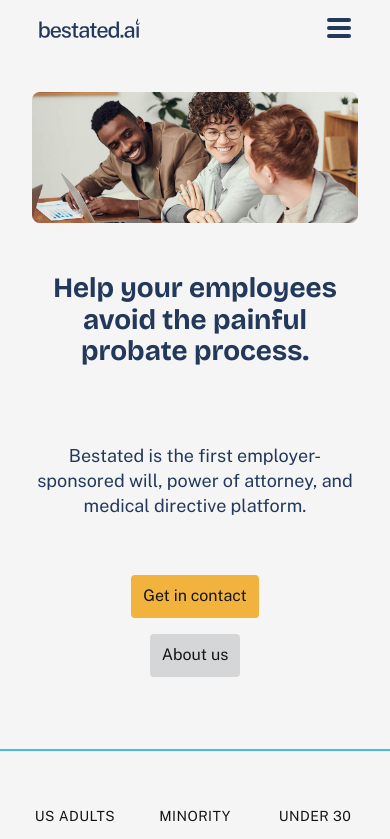
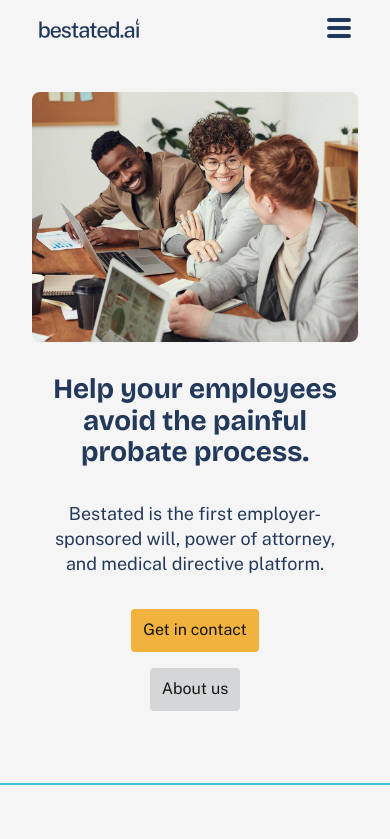
Before and after one commit to chenathy/bestated-ai, a React app: page / in a window 390 px wide. Shown: the top 839 px of the page. Built offline with nearby package versions, Linux system fonts and the light colour scheme.

Commit message:
completed Hero section desktop & mobile

```diff
--- a/src/components/Hero/Hero.css
+++ b/src/components/Hero/Hero.css
@@ -14,7 +14,6 @@
         width: 576px;
         max-height: 471px;
         gap: 32px;
-        font-weight: 400;
 
         display: grid;
 
@@ -87,7 +86,7 @@
 
     .hero {
         /* width: 300px; */
-        max-height: 585px;
+        /* max-height: 585px; */
         gap: 32px;
         padding-top: 32px;
         margin-left: 8.33%;
@@ -103,7 +102,7 @@
 
     .hero .img-container {
         width: 100%;
-        height: 200px;
+        height: 250px;
         overflow: hidden;
         position: relative;
         top: 0;
@@ -113,29 +112,34 @@
 
     .hero .img-container img {
         position: absolute;
-        top: -180px;
-        left: 0;
+        top: -150px;
+        left: 0px;
         width: 100%;
         height: auto;
     }
 
     .hero .text-and-btn {
         /* width: 100%; */
+        display: grid;
+        align-items: center;
+        justify-content: center;
         gap: 32px;
         text-align: center;
     }
 
     .hero .text-and-btn h1 {
-        /* width: 300px; */
+        width: 300px;
         height: 95px;
         font-family: 'Bricolage Grotesque';
         font-weight: 600;
         font-size: 28px;
         line-height: 31.5px;
         color: var(--navy);
+        margin: 0;
     }
 
     .hero .text-and-btn h4 {
+        width: 300px;
         height: 76px;
         font-family: 'Public Sans', sans-serif;
         font-weight: 400;
@@ -143,6 +147,7 @@
         font-size: 18px;
         line-height: 25.2px;
         color: var(--navy);
+        margin: 0;
     }
 
     .hero .text-and-btn .btn {
--- a/src/pages/Employers/index.js
+++ b/src/pages/Employers/index.js
@@ -2,7 +2,7 @@ import React from 'react';
 import { useMediaQuery } from 'react-responsive';
 import HeroComponent from '../../components/Hero';
 
-import employersHero from '../../assets/icons/employers-hero.jpg';
+import employersHero from '../../assets/images/employers-hero.jpg';
 import './Employers.css';
 
 
@@ -11,12 +11,14 @@ const ForEmployers = () => {
         <div className='employers'>
             {/* Hero  */}
             <HeroComponent
-                h1Content={'Help your employees avoid the painful probate process.'}
-                h4Content={'Bestated is the first employer-sponsored will, power of attorney, and medical directive platform.'}
-                heroLogo={homeHero}
+                h1Content={'Protect your employees if the worst comes to be.'}
+                h4Content={'With Bestated, add employer-sponsored wills to your benefits package.'}
+                heroLogo={employersHero}
                 contactBtn={true}
                 aboutBtn={false}
             />
+
+
 
         </div>
     );
```
Also changed, not shown: src/pages/Employers/Employers.css (+7 -0 lines).
